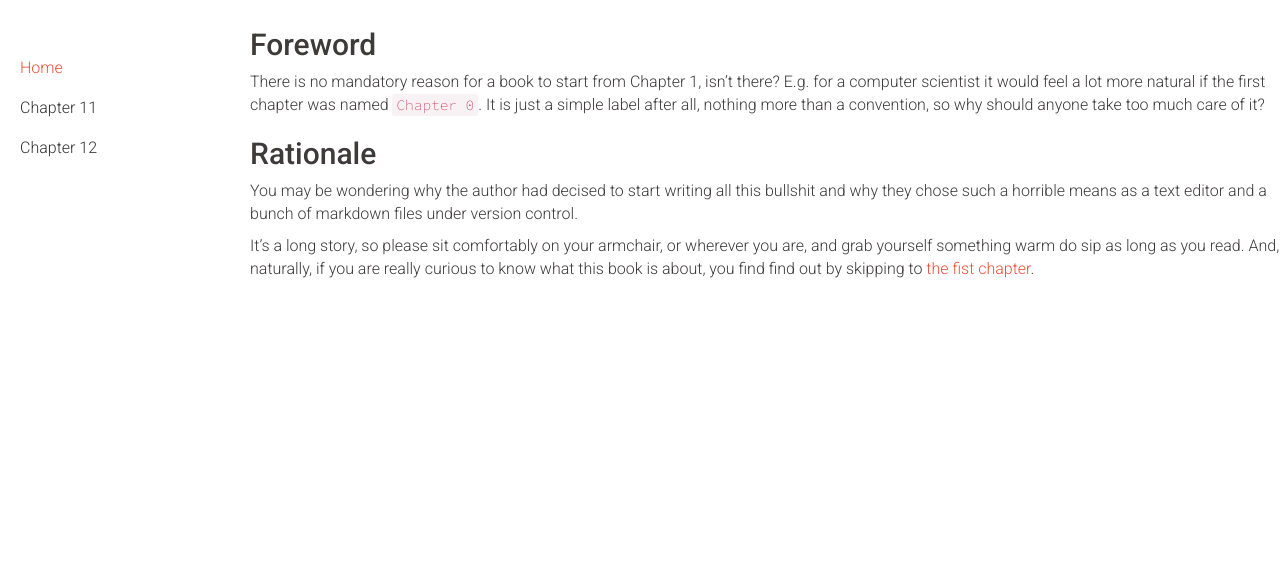
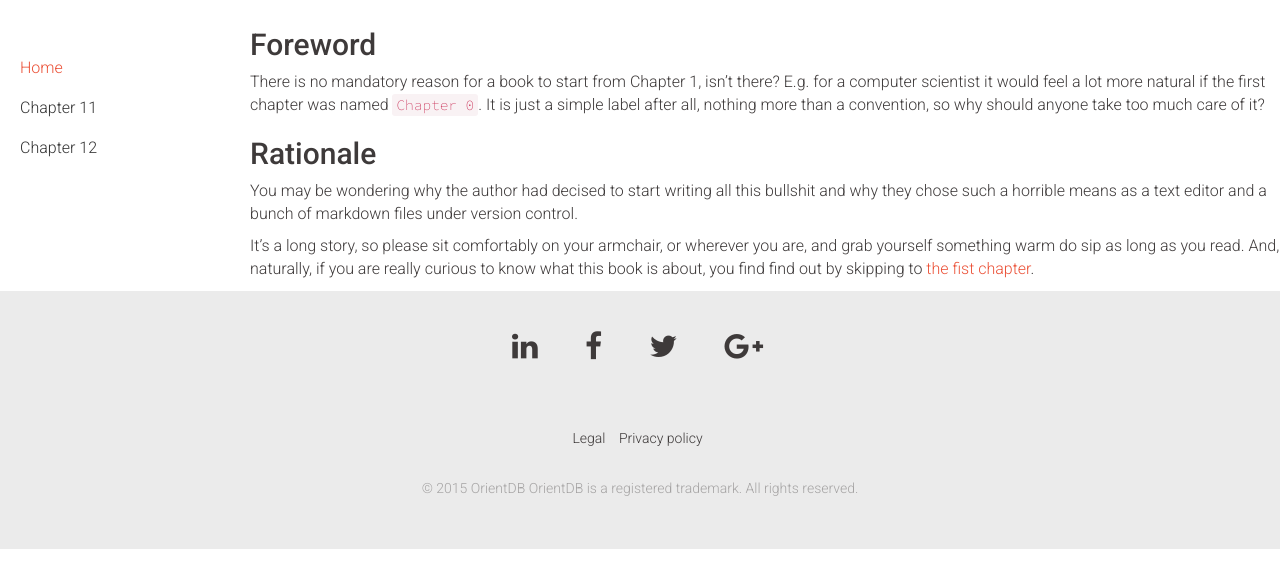
Before and after one commit to dberaldin/dberaldin.github.io, a Jekyll site: the page built from index.md, in a window 1280 px wide, cut to the strip 112-700 px from the top of the page. Built offline with Jekyll 4.4.1, drawn with Linux system fonts in a browser that asks for light colours; nearby versions of some CDN libraries; library files that are not in the unit come from our copies; Markdown is read by kramdown in place of the engine named in the settings.

Commit message:
first attempt to add footer

```diff
--- a/_config.yml
+++ b/_config.yml
@@ -1,7 +1,6 @@
 # Dependencies
 markdown:         redcarpet
 highlighter:      pygments
-gems:             [jekyll-gist]
 
 # Permalinks
 permalink:        pretty
--- /dev/null
+++ b/_includes/footer.html
@@ -0,0 +1,20 @@
+<footer>
+   <div class="container">
+      <nav>
+         <ul class="social list-unstyled list-inline">
+            <li>
+               <a href="#">
+                  <i class="fa fa-linkedin"></i>
+            </li>
+            <li><a href="#"><i class="fa fa-facebook"></i></li>
+            <li><a href="#"><i class="fa fa-twitter"></i></li>
+            <li><a href="#"><i class="fa fa-google-plus"></i></li>
+         </ul>
+         <ul class="privacy list-unstyled list-inline">
+         <li><a href="#">Legal</a></li>
+         <li><a href="#">Privacy policy</a></li>
+         </ul>
+      </nav>
+      <p class="copyright">&copy; 2015 OrientDB OrientDB is a registered trademark. All rights reserved.</p>
+   </div>
+</footer>
--- a/_layouts/default.html
+++ b/_layouts/default.html
@@ -7,6 +7,7 @@
   <body>
     <!-- Header taken from the website -->
     {% include header.html %}
+
     <div id="wrapper">
       <!-- Side menu -->
       {% include sidebar.html %}
@@ -15,5 +16,8 @@
       {{ content }}
     </div>
 
+    <!-- Footer taken from the website -->
+    {% include footer.html %}
+
   </body>
 </html>
```
